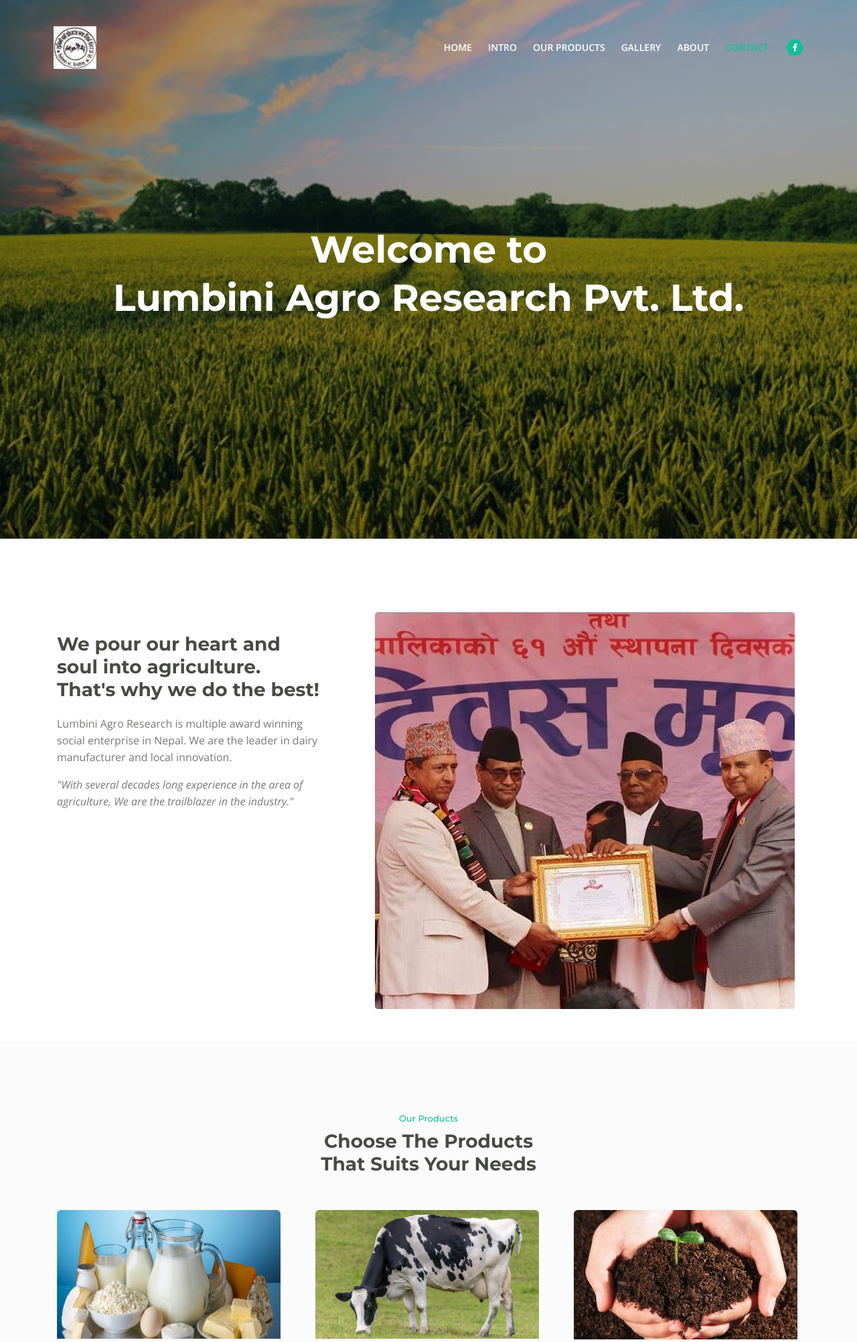
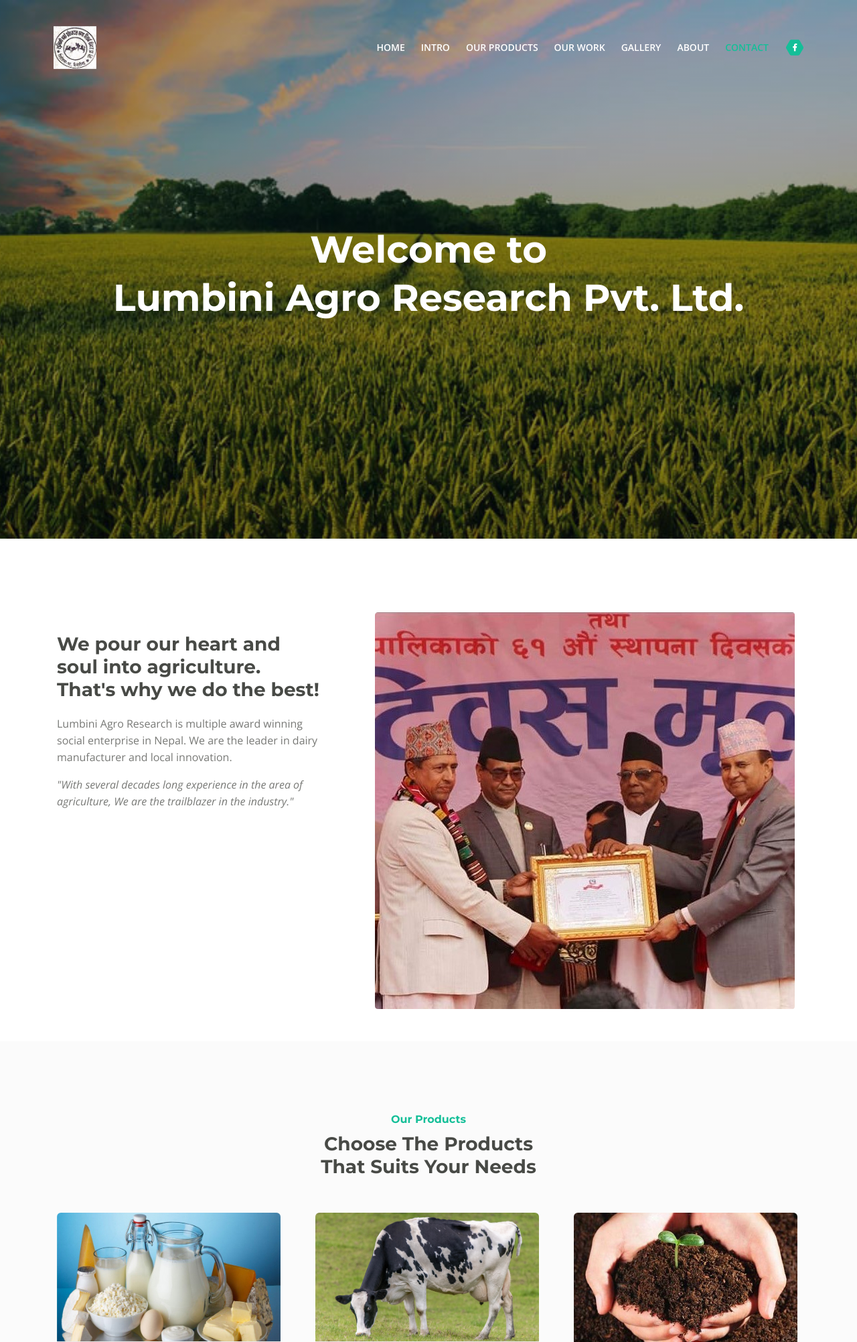
Before and after one commit to kabindra-shrestha/Lumbini-Agro-Research, a PHP site: page /index.html in a window 1280 px wide. Shown: the top 2003 px of the page at 67% size. Run offline with PHP 8.4, Linux system fonts and the light colour scheme.

Commit message:
Worked on carousel

```diff
--- a/css/styles.css
+++ b/css/styles.css
@@ -141,7 +141,8 @@ strong {
 
 .section-title {
 	color: #14bf98;
-	font: 500 0.8125rem/1.125rem "Montserrat", sans-serif;
+	font: 800 1rem/1.375rem "Montserrat", sans-serif;
+	/*font: 500 0.8125rem/1.125rem "Montserrat", sans-serif;*/
 }
 
 .btn-solid-reg {
--- a/index.html
+++ b/index.html
@@ -70,6 +70,9 @@
                 </li>
                 <li class="nav-item">
                     <a class="nav-link page-scroll" href="#our-products">OUR PRODUCTS</a>
+                </li>
+                <li class="nav-item">
+                    <a class="nav-link page-scroll" href="#testimonials">OUR WORK</a>
                 </li>
                 <li class="nav-item">
                     <a class="nav-link page-scroll" href="#projects">GALLERY</a>
@@ -371,7 +374,7 @@
 
 
     <!-- Testimonials -->
-    <div class="slider">
+    <div id="testimonials" class="slider">
         <div class="container">
             <div class="row">
                 <div class="col-lg-12">
```
